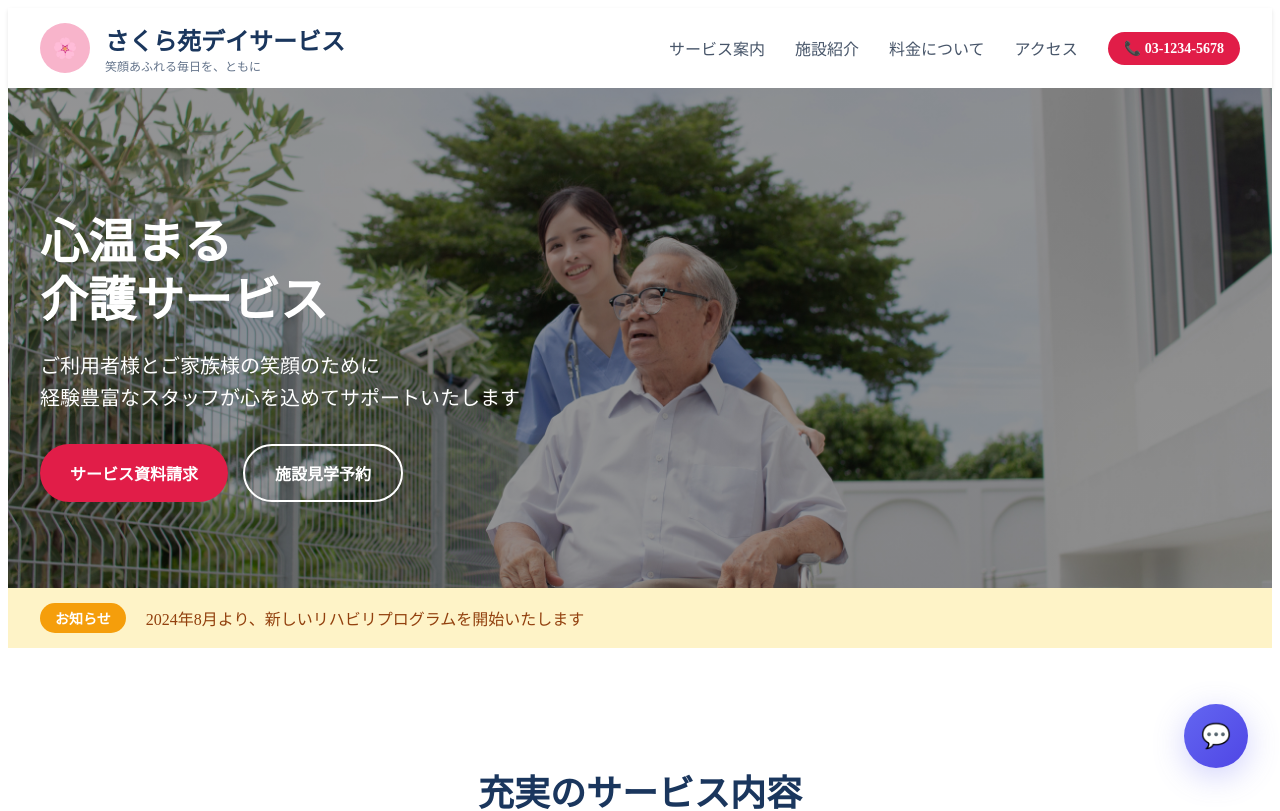
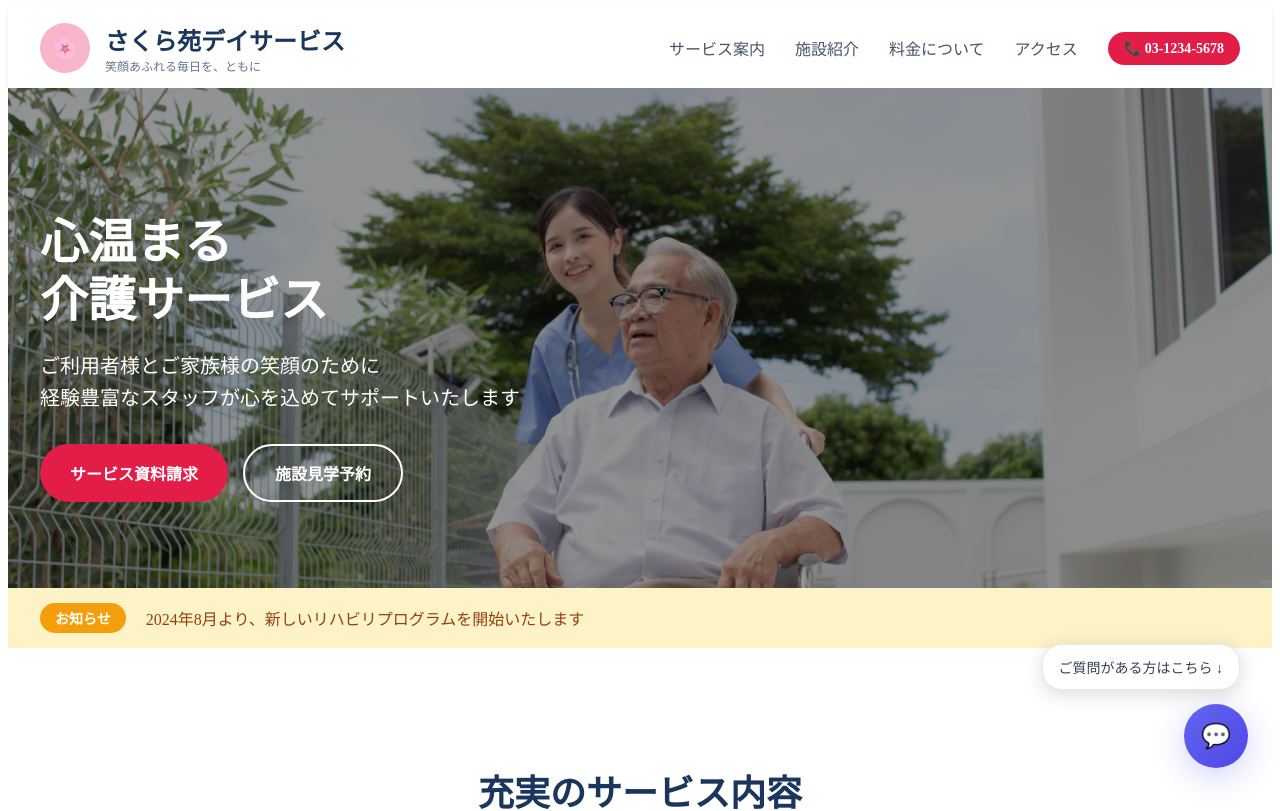
Before and after one commit to Akira9018/carebot-demo, a React (Vite) app in the folder frontend/: page / in a window 1280 px wide. Shown: the top 811 px of the page. Built offline with nearby package versions, Linux system fonts and the light colour scheme.

Commit message:
Add helpful chat guidance bubble with animation

```diff
--- a/frontend/src/components/ChatWidget.jsx
+++ b/frontend/src/components/ChatWidget.jsx
@@ -78,6 +78,29 @@ const ChatWidget = () => {
         <>
             {/* チャットボタン */}
             {!isOpen && (
+                <>
+                    {/* 吹き出し案内 */}
+                    <div
+                        style={{
+                            position: 'fixed',
+                            bottom: '110px',
+                            right: '40px',
+                            backgroundColor: 'white',
+                            color: '#374151',
+                            padding: '12px 16px',
+                            borderRadius: '20px',
+                            boxShadow: '0 4px 20px rgba(0, 0, 0, 0.15)',
+                            fontSize: '14px',
+                            fontWeight: '500',
+                            zIndex: 999,
+                            border: '1px solid #e5e7eb',
+                            whiteSpace: 'nowrap',
+                            animation: 'bounce 2s infinite'
+                        }}
+                    >
+                        ご質問がある方はこちら ↓
+                    </div>
+
                     <button
                         onClick={startChat}
                         style={{
@@ -111,6 +134,7 @@ const ChatWidget = () => {
                     >
                         💬
                     </button>
+                </>
             )}
 
             {/* チャットウィンドウ */}
@@ -395,6 +419,17 @@ const ChatWidget = () => {
         opacity: 1;
       }
     }
+    @keyframes bounce {
+      0%, 20%, 50%, 80%, 100% {
+        transform: translateY(0);
+      }
+      40% {
+        transform: translateY(-5px);
+      }
+      60% {
+        transform: translateY(-3px);
+      }
+    }
   `}
             </style>
         </>
```
Lines whose indentation alone changed are shown as unchanged.
